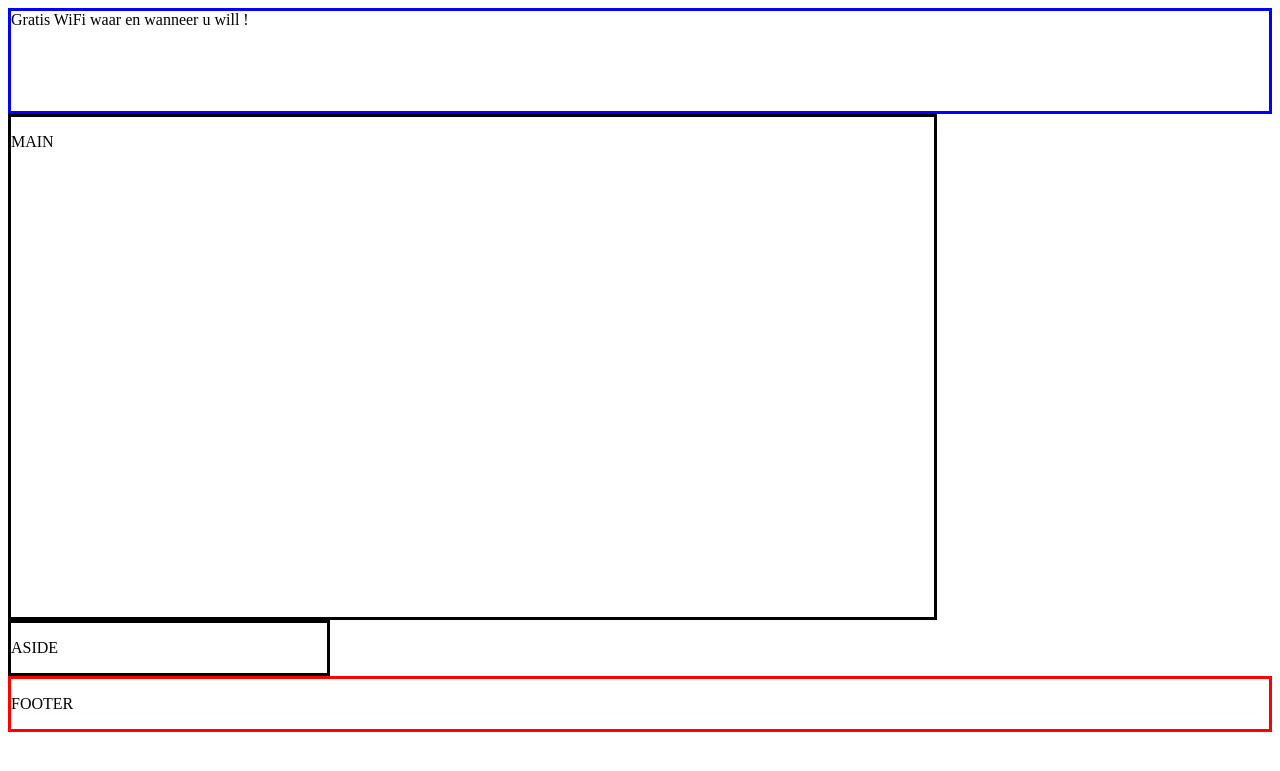
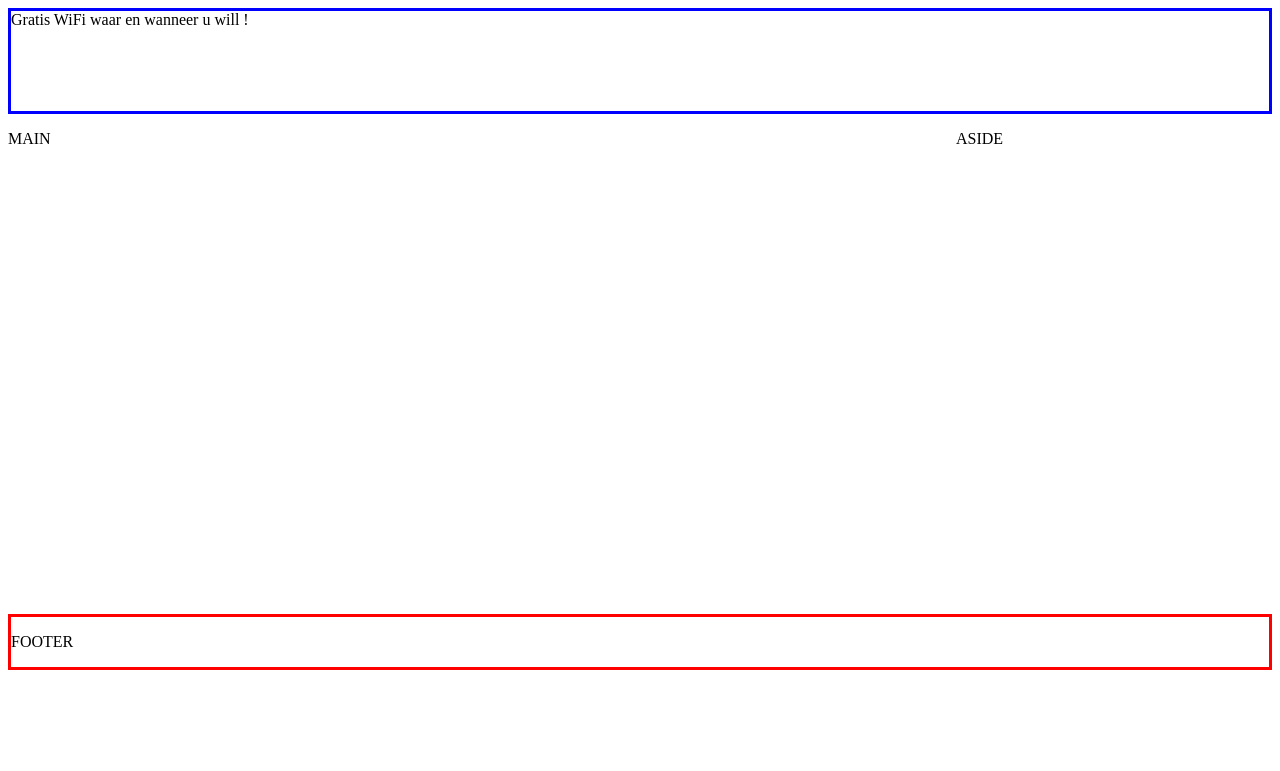
Before and after one commit to Herman-verschooten-bvba/StageGratwfi, a Jekyll site: the page built from nl.md, in a window 1280 px wide. Shown: the top 771 px of the page. Built offline with Jekyll 4.4.1, drawn with Linux system fonts in a browser that asks for light colours.

Commit message:
Fixed the problem where MAIN and ASIDE couldn't be placed next to each other

```diff
--- a/_layouts/default.html
+++ b/_layouts/default.html
@@ -18,10 +18,8 @@
 
     <aside id="aside">
       <p>ASIDE</p>
+    </div>
     </aside>
-    </div>
-
-    <!-- <div style="clear: both;"></div> -->
 
     <footer id="footer">
       <p>FOOTER</p>
--- a/layout.scss
+++ b/layout.scss
@@ -10,18 +10,19 @@ $gratwifi-color: rgb(233,0,32);
 }
 
 #main{
-  display: flex;
-  border-style: solid;
-  border-color: black;
   min-height: 500px;
-  width: 73%;
+  width: 75%;
+  margin: 0;
+  display: inline-block;
+  float: left;
 }
 
 #aside{
-  display: flex;
-  border-style: solid;
+  min-height: 500px;
   width: 25%;
-
+  margin: 0;
+  display: inline-block;
+  float: left;
 }
 
 #content{
```
